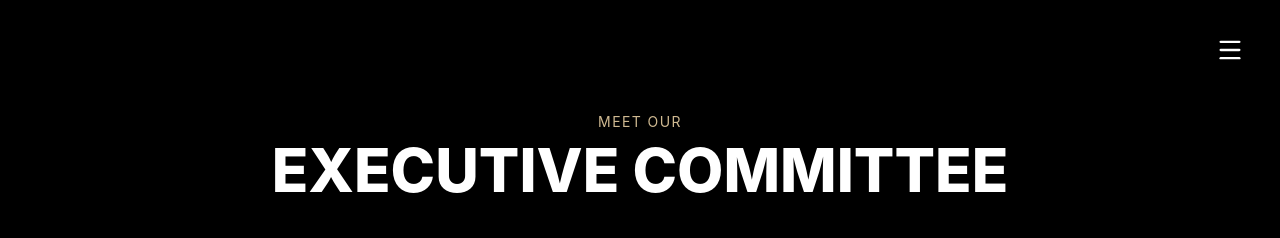
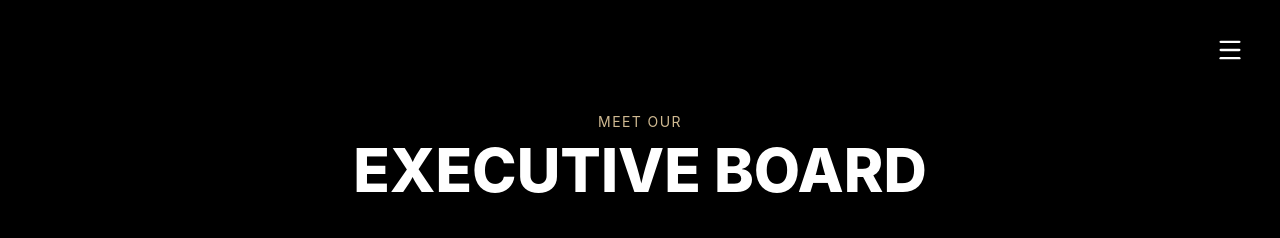
Before and after one commit to richinmrudul/cs-club-purdue, a Next.js app: page /exec in a window 1280 px wide. Shown: the top 238 px of the page. Built offline with nearby package versions, Linux system fonts and the light colour scheme.

Commit message:
exec board

```diff
--- a/src/app/about/page.tsx
+++ b/src/app/about/page.tsx
@@ -256,7 +256,7 @@ export default function AboutPage() {
                 Events
               </Link>
               <Link href="/exec" onClick={() => setMenuOpen(false)} className="hover:text-[#CFB991] transition">
-                Executive Committee
+                Executive Board
               </Link>
               <Link href="/join" onClick={() => setMenuOpen(false)} className="hover:text-[#CFB991] transition">
                 Join
--- a/src/app/events/page.tsx
+++ b/src/app/events/page.tsx
@@ -380,7 +380,7 @@ export default function EventsPage() {
                 onClick={() => setMenuOpen(false)}
                 className="hover:text-[#CFB991] transition"
               >
-                Executive Committee
+                Executive Board
               </Link>
               <Link
                 href="/join"
--- a/src/app/exec/page.tsx
+++ b/src/app/exec/page.tsx
@@ -150,7 +150,7 @@ export default function ExecPage() {
           Meet Our
         </p>
         <h1 className="text-5xl md:text-6xl font-extrabold uppercase">
-          Executive Committee
+          Executive Board
         </h1>
       </div>
 
@@ -334,7 +334,7 @@ export default function ExecPage() {
                 onClick={() => setMenuOpen(false)}
                 className="hover:text-[#CFB991] transition"
               >
-                Executive Committee
+                Executive Board
               </Link>
               <Link
                 href="/join"
--- a/src/app/join/page.tsx
+++ b/src/app/join/page.tsx
@@ -178,7 +178,7 @@ export default function JoinPage() {
                 Events
               </Link>
               <Link href="/exec" onClick={() => setMenuOpen(false)} className="hover:text-[#CFB991] transition">
-                Executive Committee
+                Executive Board
               </Link>
               <Link href="/join" onClick={() => setMenuOpen(false)} className="hover:text-[#CFB991] transition">
                 Join
--- a/src/app/page.tsx
+++ b/src/app/page.tsx
@@ -116,9 +116,9 @@ export default function Home() {
               <Link href="/events" onClick={() => setMenuOpen(false)} className="hover:text-[#CFB991] transition">
                 Events
               </Link>
-              {/* Executive Committee link */}
+              {/* Executive Board link */}
               <Link href="/exec" onClick={() => setMenuOpen(false)} className="hover:text-[#CFB991] transition">
-                Executive Committee
+                Executive Board
               </Link>
               <Link
                 href="https://cshackindy.vercel.app"
```
